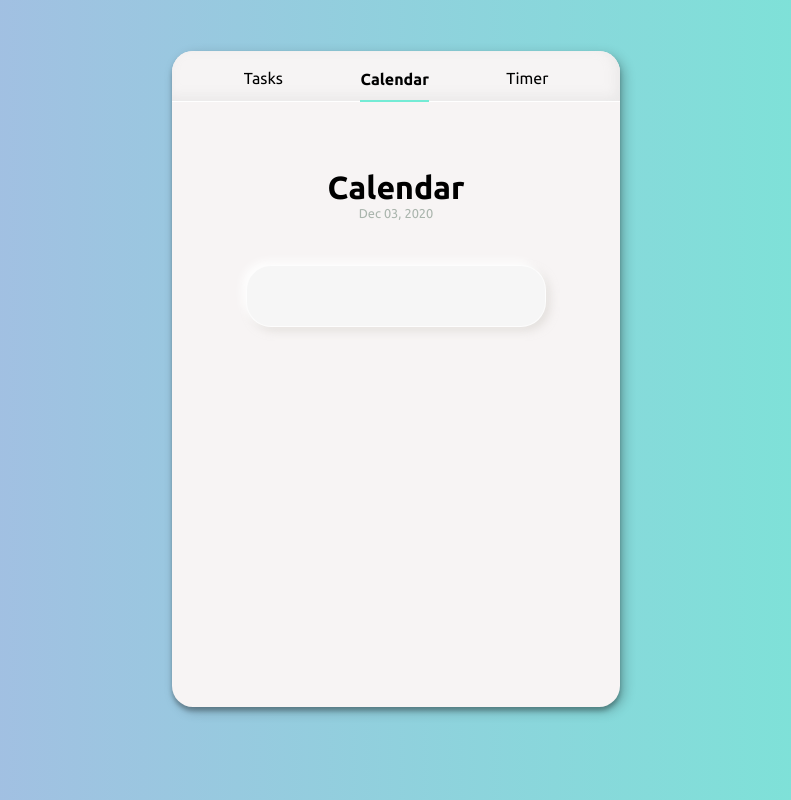
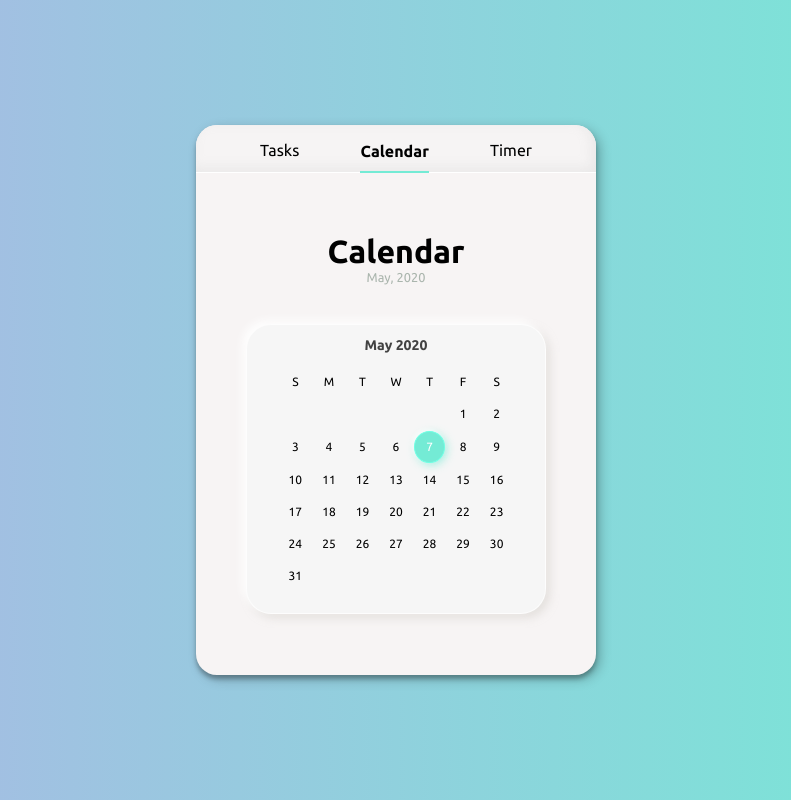
Before and after one commit to Lynthius/todo-app, a plain HTML site: page calendar.html in a window 1280 px wide. Shown: the whole page, without its empty margins (244-1035 px from the left). Drawn offline with Linux system fonts and the light colour scheme; files that its build step writes are made by us from their sources.

Commit message:
fix calendar.css style

```diff
--- a/calendar.html
+++ b/calendar.html
@@ -5,12 +5,13 @@
   <meta charset="UTF-8">
   <meta name="viewport" content="width=device-width, initial-scale=1.0">
   <title>Calendar</title>
-    <link rel="stylesheet" type="text/css" href="calendar.css">
+  <link rel="stylesheet" type="text/css" href="/css/calendar.css">
   <link href="https://fonts.googleapis.com/css?family=Ubuntu:400,500,700&display=swap" rel="stylesheet">
 </head>
 
 <body>
-    <div class="wrapper wrapper-position">
+  <div class="container">
+    <div class="wrapper">
       <nav class="nav">
         <ul class="menu">
           <li class="menu__item"><a href="index.html">Tasks</a></li>
@@ -33,8 +34,9 @@
         </div>
       </main>
     </div>
+  </div>
 
-    <script src="calendar.js"></script>
+  <script src="/js/calendar.js"></script>
 </body>
 
 </html>
--- a/css/calendar.css
+++ b/css/calendar.css
@@ -7,6 +7,12 @@
 a {
   text-decoration: none;
   color: #000000;
+}
+
+@media only screen and (min-width: 450px) {
+  a {
+    font-size: 1em;
+  }
 }
 
 @keyframes appear {
@@ -27,15 +33,17 @@ body {
   background: linear-gradient(to right, #ACB6E5, #74ebd5);
   /* W3C, IE 10+/ Edge, Firefox 16+, Chrome 26+, Opera 12+, Safari 7+ */
   overflow: hidden;
-}
-
-main {
-    display: flex;
-    flex-direction: column;
+  height: 100%;
 }
 
 h1 {
   font-size: 2em;
+}
+
+@media only screen and (min-width: 450px) {
+  h1 {
+    font-size: 2em;
+  }
 }
 
 h2 {
@@ -44,20 +52,34 @@ h2 {
   font-weight: lighter;
 }
 
-.wrapper-position {
+.container {
   display: flex;
-    flex-direction: column;
-    height: 82vh;
-    width: 35vw;
-    margin: 4% auto;
+  /* flex-direction: column; */
+  height: 100vh;
+}
+
+@media only screen and (min-width: 450px) {
+  .container {
+    align-items: center;
+    justify-content: center;
+  }
 }
 
 .wrapper {
   background-color: #F7F4F4;
   box-shadow: 0px 4px 4px rgba(0, 0, 0, 0.25), 4px 4px 12px rgba(0, 0, 0, 0.25);
-    border-radius: 21px;
   animation-name: appear;
   animation-duration: 1s;
+  height: 100vh;
+  width: 100vw;
+}
+
+@media only screen and (min-width: 450px) {
+  .wrapper {
+    width: 400px;
+    height: 550px;
+    border-radius: 21px;
+  }
 }
 
 nav {
@@ -81,6 +103,11 @@ nav {
   padding-bottom: 4%;
   border-bottom: 2px solid #74ebd5;
   transform: translateY(1px);
+}
+
+main {
+  display: flex;
+  flex-direction: column;
 }
 
 .current-date {
--- a/css/main.css
+++ b/css/main.css
@@ -70,11 +70,14 @@ h2 {
   box-shadow: 0px 4px 4px rgba(0, 0, 0, 0.25), 4px 4px 12px rgba(0, 0, 0, 0.25);
   animation-name: appear;
   animation-duration: 1s;
+  height: 100vh;
+  width: 100vw;
 }
 
 @media only screen and (min-width: 450px) {
   .wrapper {
     width: 400px;
+    height: 550px;
     border-radius: 21px;
   }
 }
```
Also changed, not shown: index.html (+1 -2 lines). Lines whose indentation alone changed are shown as unchanged.
